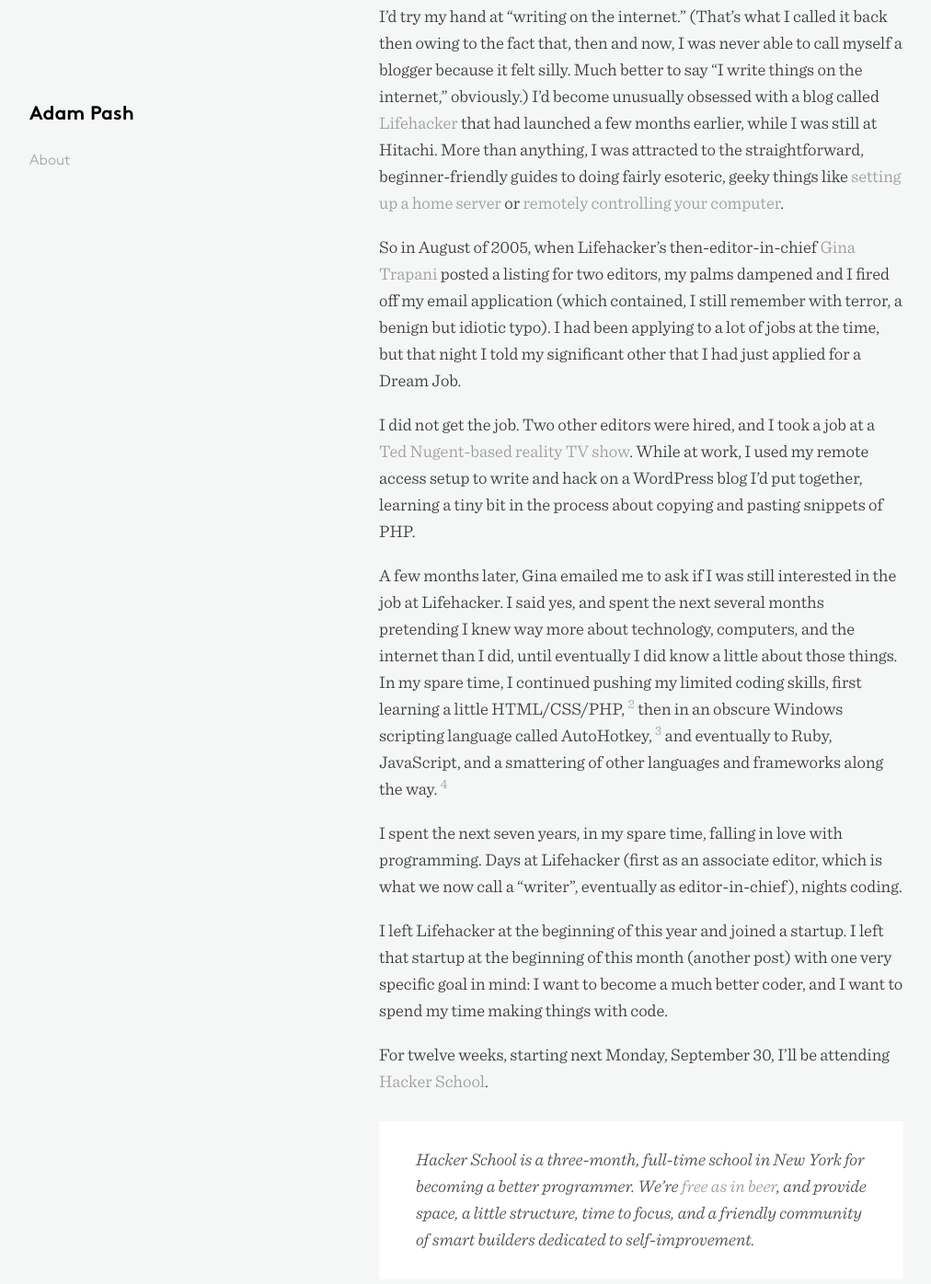
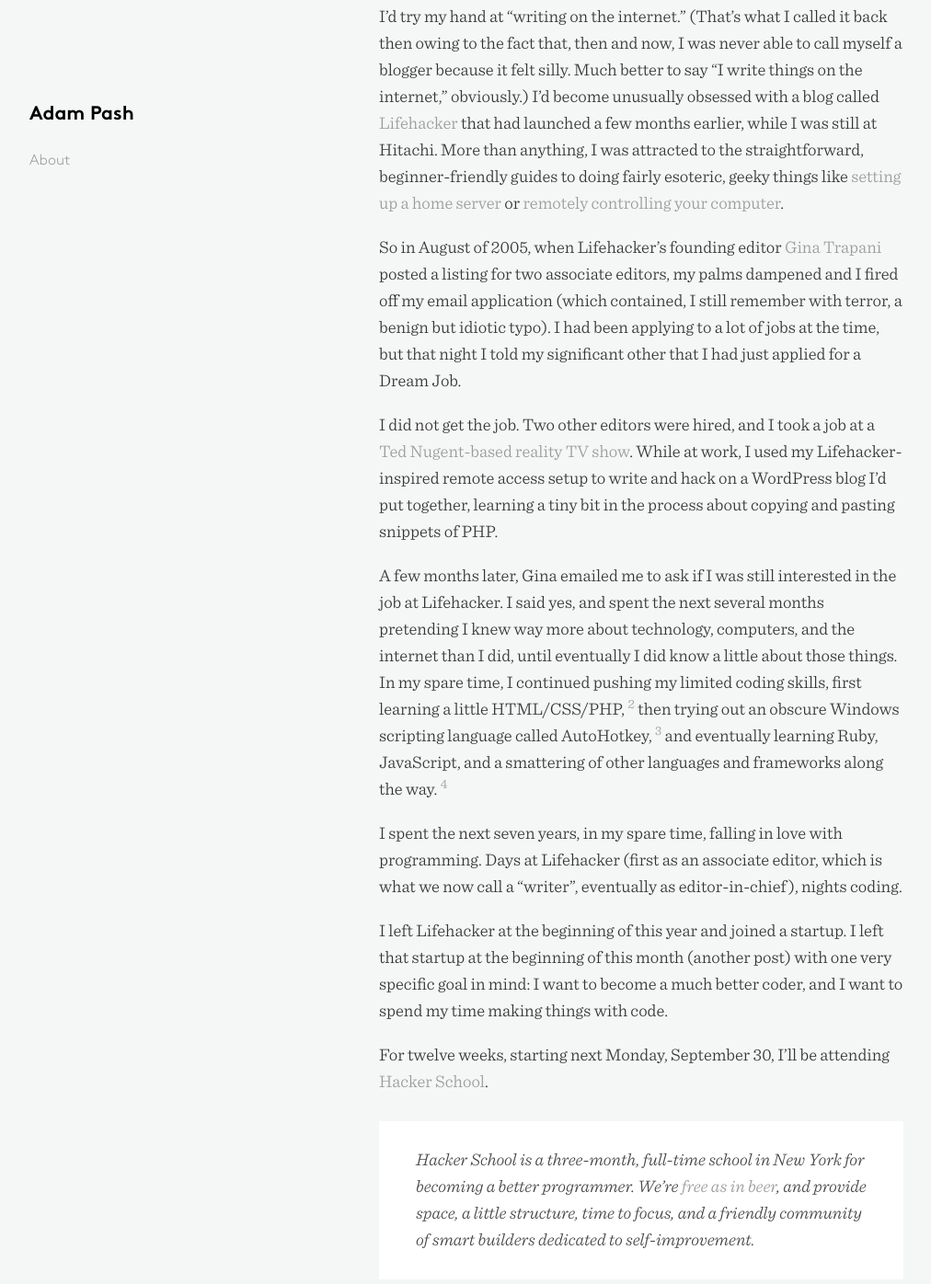
Before and after one commit to adampash/adampash.github.io, a Jekyll site: the page built from _posts/2013-09-27-hacker-school.md, in a window 1280 px wide and 1400 px high, scrolled down 946 px. Shown: the top 1396 px of the window at 92% size, without its empty margins (38-1050 px from the left). Built offline with Jekyll 4.4.1, drawn with Linux system fonts in a browser that asks for light colours; Markdown is read by kramdown in place of the engine named in the settings.

Commit message:
small tweaks

```diff
--- a/_posts/2013-09-27-hacker-school.md
+++ b/_posts/2013-09-27-hacker-school.md
@@ -16,11 +16,11 @@
 
 The whole blogging thing was really taking off back then, and I decided I'd try my hand at "writing on the internet." (That's what I called it back then owing to the fact that, then and now, I was never able to call myself a blogger because it felt silly. Much better to say "I write things on the internet," obviously.) I'd become unusually obsessed with a blog called [Lifehacker](http://lifehacker.com) that had launched a few months earlier, while I was still at Hitachi. More than anything, I was attracted to the straightforward, beginner-friendly guides to doing fairly esoteric, geeky things like [setting up a home server](http://lifehacker.com/124212/geek-to-live--how-to-set-up-a-personal-home-web-server) or [remotely controlling your computer](http://lifehacker.com/125607/geek-to-live--how-to-control-your-home-computer-from-anywhere).
 
-So in August of 2005, when Lifehacker's then-editor-in-chief [Gina Trapani](https://twitter.com/ginatrapani) posted a listing for two editors, my palms dampened and I fired off my email application (which contained, I still remember with terror, a benign but idiotic typo). I had been applying to a lot of jobs at the time, but that night I told my significant other that I had just applied for a Dream Job.
+So in August of 2005, when Lifehacker's founding editor [Gina Trapani](https://twitter.com/ginatrapani) posted a listing for two associate editors, my palms dampened and I fired off my email application (which contained, I still remember with terror, a benign but idiotic typo). I had been applying to a lot of jobs at the time, but that night I told my significant other that I had just applied for a Dream Job.
 
-I did not get the job. Two other editors were hired, and I took a job at a [Ted Nugent-based reality TV show](http://www.thesportsmanchannel.com/programming/descriptions/description.php?ID=579). While at work, I used my remote access setup to write and hack on a WordPress blog I'd put together, learning a tiny bit in the process about copying and pasting snippets of PHP.
+I did not get the job. Two other editors were hired, and I took a job at a [Ted Nugent-based reality TV show](http://www.thesportsmanchannel.com/programming/descriptions/description.php?ID=579). While at work, I used my Lifehacker-inspired remote access setup to write and hack on a WordPress blog I'd put together, learning a tiny bit in the process about copying and pasting snippets of PHP.
 
-A few months later, Gina emailed me to ask if I was still interested in the job at Lifehacker. I said yes, and spent the next several months pretending I knew way more about technology, computers, and the internet than I did, until eventually I did know a little about those things. In my spare time, I continued pushing my limited coding skills, first learning a little HTML/CSS/PHP, [^streaming] then in an obscure Windows scripting language called AutoHotkey, [^ahk] and eventually to Ruby, JavaScript, and a smattering of other languages and frameworks along the way. [^other]
+A few months later, Gina emailed me to ask if I was still interested in the job at Lifehacker. I said yes, and spent the next several months pretending I knew way more about technology, computers, and the internet than I did, until eventually I did know a little about those things. In my spare time, I continued pushing my limited coding skills, first learning a little HTML/CSS/PHP, [^streaming] then trying out an obscure Windows scripting language called AutoHotkey, [^ahk] and eventually learning Ruby, JavaScript, and a smattering of other languages and frameworks along the way. [^other]
 
 I spent the next seven years, in my spare time, falling in love with programming. Days at Lifehacker (first as an associate editor, which is what we now call a "writer", eventually as editor-in-chief), nights coding.
 
```
